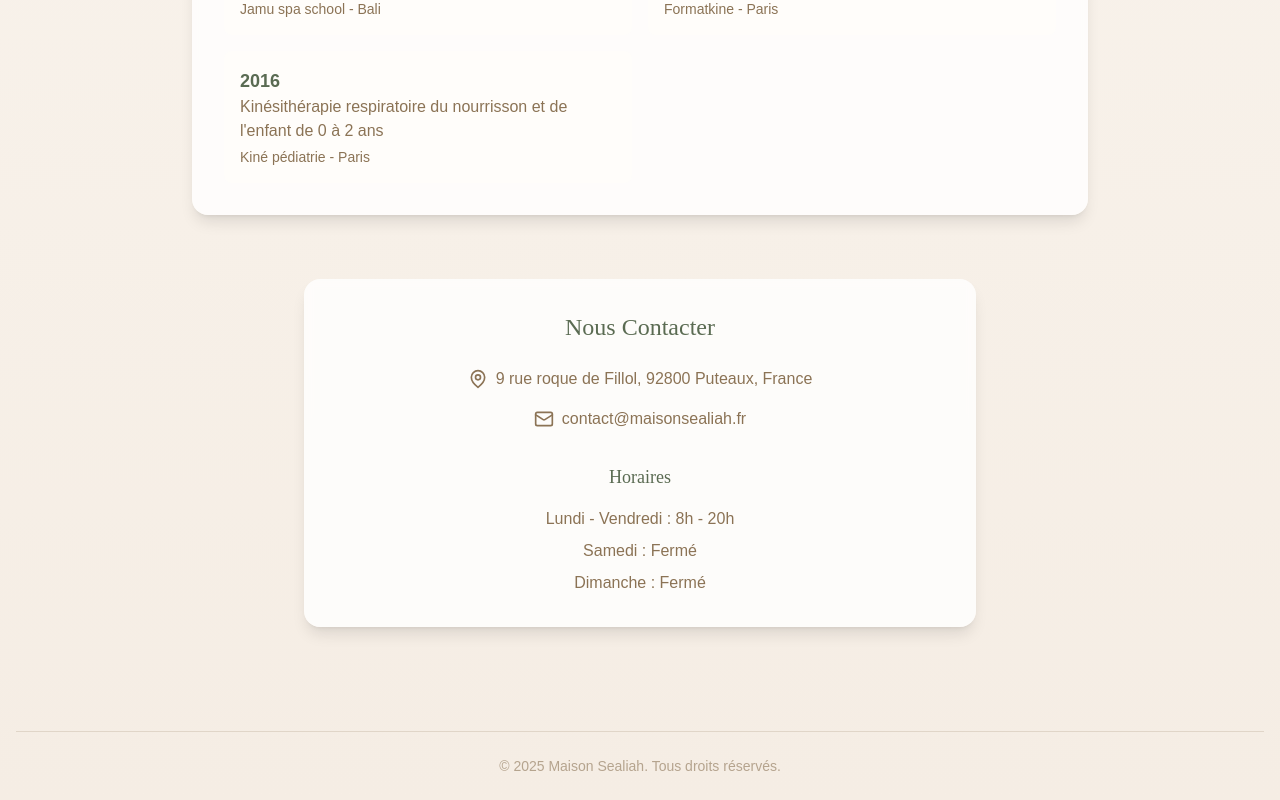
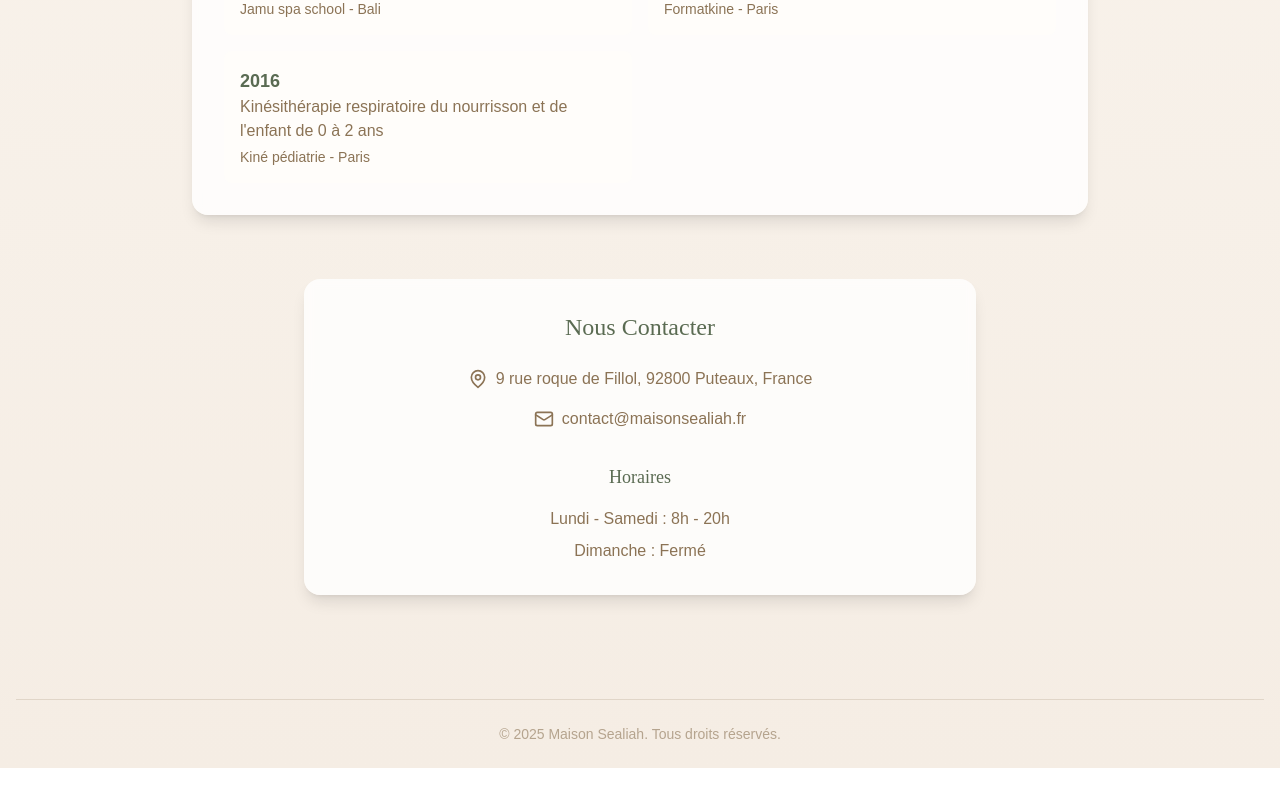
Before and after one commit to Arnaudbenhamou/Maison-S, a React (Vite) app: page /notre-equipe in a window 1280 px wide. Shown: the part 2279-3079 px from the top of the page. After the commit the page ends 3047 px from the top, so only its background shows below. Built offline with nearby package versions, Linux system fonts and the light colour scheme; no server answers.

Commit message:
Updated Praticien.tsx

```diff
--- a/src/pages/Praticien.tsx
+++ b/src/pages/Praticien.tsx
@@ -300,8 +300,7 @@ function Praticien() {
             <div className="mt-8">
               <h3 className="text-lg font-serif text-sealiah-eucalyptus mb-4">Horaires</h3>
               <div className="space-y-2 text-sealiah-amber" role="list">
-                <p role="listitem">Lundi - Vendredi : 8h - 20h</p>
-                <p role="listitem">Samedi : Fermé</p>
+                <p role="listitem">Lundi - Samedi : 8h - 20h</p>
                 <p role="listitem">Dimanche : Fermé</p>
               </div>
             </div>
```
